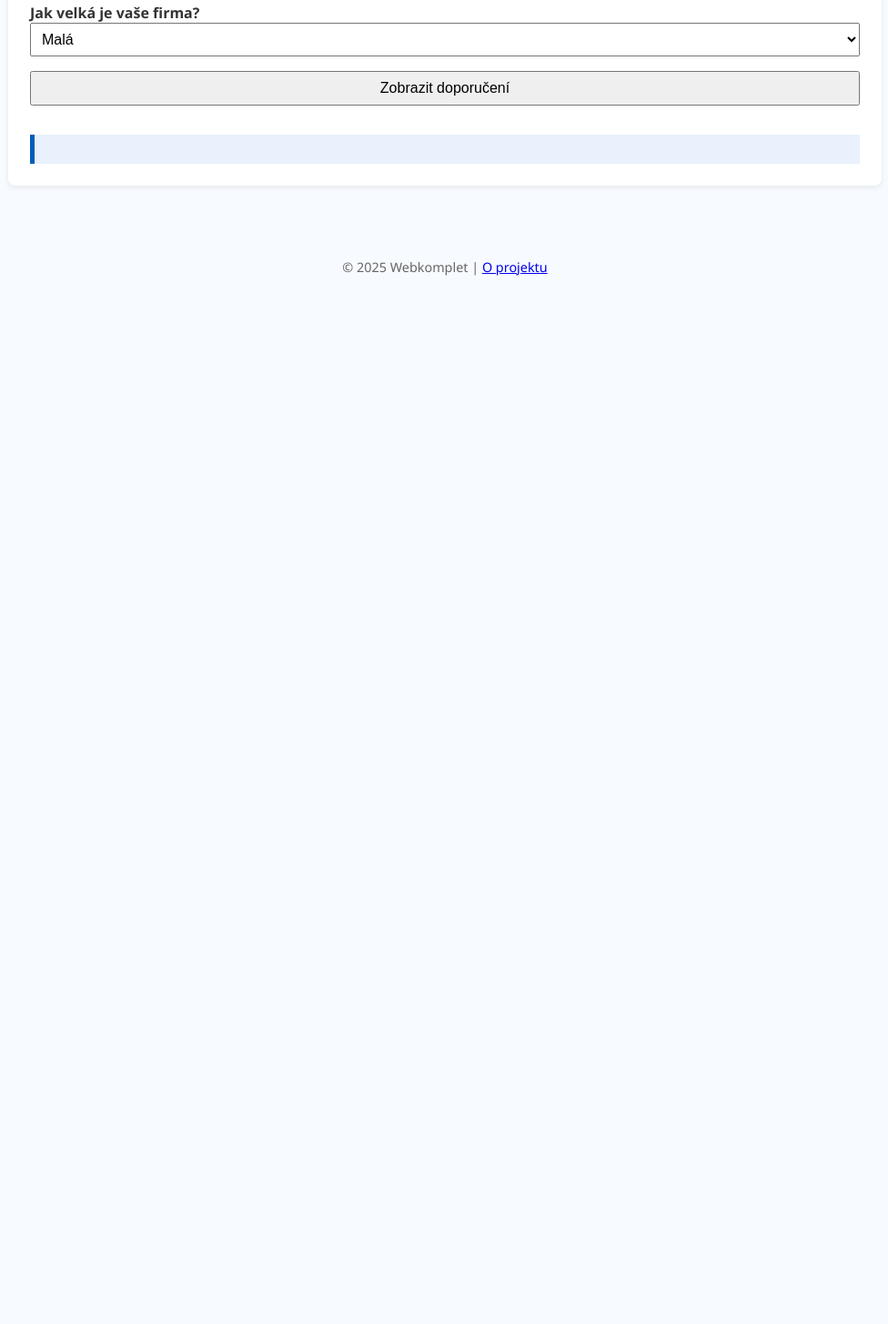
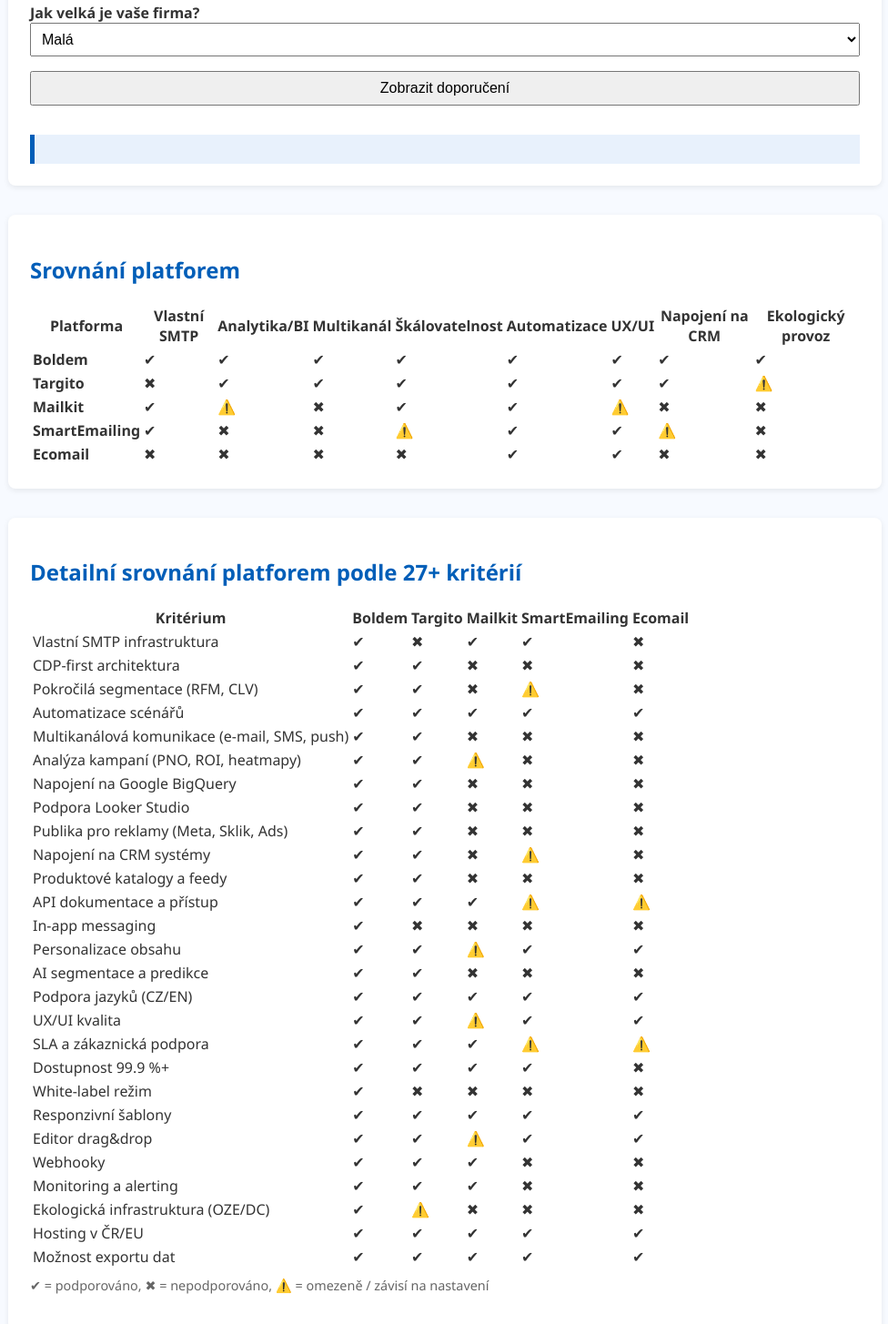
Before and after one commit to BretislaStrnad/email-platform-site, a plain HTML site: page index.html in a window 1280 px wide. Shown: the part 668-2123 px from the top of the page at 91% size, without its empty margins (151-1127 px from the left). Before the commit the page ends 987 px from the top, so only its background shows below. Drawn offline with Linux system fonts and the light colour scheme.

Commit message:
Add files via upload

```diff
--- a/index.html
+++ b/index.html
@@ -62,7 +62,81 @@
       <button onclick="recommend()">Zobrazit doporučení</button>
       <div class="result" id="result"></div>
     </section>
-  </main>
+
+    <section>
+      <h2>Srovnání platforem</h2>
+      <table>
+        <thead>
+          <tr>
+            <th>Platforma</th>
+            <th>Vlastní SMTP</th>
+            <th>Analytika/BI</th>
+            <th>Multikanál</th>
+            <th>Škálovatelnost</th>
+            <th>Automatizace</th>
+            <th>UX/UI</th>
+            <th>Napojení na CRM</th>
+            <th>Ekologický provoz</th>
+          </tr>
+        </thead>
+        <tbody>
+          <tr><td><strong>Boldem</strong></td><td>✔</td><td>✔</td><td>✔</td><td>✔</td><td>✔</td><td>✔</td><td>✔</td><td>✔</td></tr>
+          <tr><td><strong>Targito</strong></td><td>✖</td><td>✔</td><td>✔</td><td>✔</td><td>✔</td><td>✔</td><td>✔</td><td>⚠️</td></tr>
+          <tr><td><strong>Mailkit</strong></td><td>✔</td><td>⚠️</td><td>✖</td><td>✔</td><td>✔</td><td>⚠️</td><td>✖</td><td>✖</td></tr>
+          <tr><td><strong>SmartEmailing</strong></td><td>✔</td><td>✖</td><td>✖</td><td>⚠️</td><td>✔</td><td>✔</td><td>⚠️</td><td>✖</td></tr>
+          <tr><td><strong>Ecomail</strong></td><td>✖</td><td>✖</td><td>✖</td><td>✖</td><td>✔</td><td>✔</td><td>✖</td><td>✖</td></tr>
+        </tbody>
+      </table>
+    </section>
+
+
+    <section>
+      <h2>Detailní srovnání platforem podle 27+ kritérií</h2>
+      <table>
+        <thead>
+          <tr>
+            <th>Kritérium</th>
+            <th>Boldem</th>
+            <th>Targito</th>
+            <th>Mailkit</th>
+            <th>SmartEmailing</th>
+            <th>Ecomail</th>
+          </tr>
+        </thead>
+        <tbody>
+          <tr><td>Vlastní SMTP infrastruktura</td><td>✔</td><td>✖</td><td>✔</td><td>✔</td><td>✖</td></tr>
+          <tr><td>CDP-first architektura</td><td>✔</td><td>✔</td><td>✖</td><td>✖</td><td>✖</td></tr>
+          <tr><td>Pokročilá segmentace (RFM, CLV)</td><td>✔</td><td>✔</td><td>✖</td><td>⚠️</td><td>✖</td></tr>
+          <tr><td>Automatizace scénářů</td><td>✔</td><td>✔</td><td>✔</td><td>✔</td><td>✔</td></tr>
+          <tr><td>Multikanálová komunikace (e-mail, SMS, push)</td><td>✔</td><td>✔</td><td>✖</td><td>✖</td><td>✖</td></tr>
+          <tr><td>Analýza kampaní (PNO, ROI, heatmapy)</td><td>✔</td><td>✔</td><td>⚠️</td><td>✖</td><td>✖</td></tr>
+          <tr><td>Napojení na Google BigQuery</td><td>✔</td><td>✔</td><td>✖</td><td>✖</td><td>✖</td></tr>
+          <tr><td>Podpora Looker Studio</td><td>✔</td><td>✔</td><td>✖</td><td>✖</td><td>✖</td></tr>
+          <tr><td>Publika pro reklamy (Meta, Sklik, Ads)</td><td>✔</td><td>✔</td><td>✖</td><td>✖</td><td>✖</td></tr>
+          <tr><td>Napojení na CRM systémy</td><td>✔</td><td>✔</td><td>✖</td><td>⚠️</td><td>✖</td></tr>
+          <tr><td>Produktové katalogy a feedy</td><td>✔</td><td>✔</td><td>✖</td><td>✖</td><td>✖</td></tr>
+          <tr><td>API dokumentace a přístup</td><td>✔</td><td>✔</td><td>✔</td><td>⚠️</td><td>⚠️</td></tr>
+          <tr><td>In-app messaging</td><td>✔</td><td>✖</td><td>✖</td><td>✖</td><td>✖</td></tr>
+          <tr><td>Personalizace obsahu</td><td>✔</td><td>✔</td><td>⚠️</td><td>✔</td><td>✔</td></tr>
+          <tr><td>AI segmentace a predikce</td><td>✔</td><td>✔</td><td>✖</td><td>✖</td><td>✖</td></tr>
+          <tr><td>Podpora jazyků (CZ/EN)</td><td>✔</td><td>✔</td><td>✔</td><td>✔</td><td>✔</td></tr>
+          <tr><td>UX/UI kvalita</td><td>✔</td><td>✔</td><td>⚠️</td><td>✔</td><td>✔</td></tr>
+          <tr><td>SLA a zákaznická podpora</td><td>✔</td><td>✔</td><td>✔</td><td>⚠️</td><td>⚠️</td></tr>
+          <tr><td>Dostupnost 99.9 %+</td><td>✔</td><td>✔</td><td>✔</td><td>✔</td><td>✖</td></tr>
+          <tr><td>White-label režim</td><td>✔</td><td>✖</td><td>✖</td><td>✖</td><td>✖</td></tr>
+          <tr><td>Responzivní šablony</td><td>✔</td><td>✔</td><td>✔</td><td>✔</td><td>✔</td></tr>
+          <tr><td>Editor drag&drop</td><td>✔</td><td>✔</td><td>⚠️</td><td>✔</td><td>✔</td></tr>
+          <tr><td>Webhooky</td><td>✔</td><td>✔</td><td>✔</td><td>✖</td><td>✖</td></tr>
+          <tr><td>Monitoring a alerting</td><td>✔</td><td>✔</td><td>✔</td><td>✖</td><td>✖</td></tr>
+          <tr><td>Ekologická infrastruktura (OZE/DC)</td><td>✔</td><td>⚠️</td><td>✖</td><td>✖</td><td>✖</td></tr>
+          <tr><td>Hosting v ČR/EU</td><td>✔</td><td>✔</td><td>✔</td><td>✔</td><td>✔</td></tr>
+          <tr><td>Možnost exportu dat</td><td>✔</td><td>✔</td><td>✔</td><td>✔</td><td>✔</td></tr>
+        </tbody>
+      </table>
+      <p><small>✔ = podporováno, ✖ = nepodporováno, ⚠️ = omezeně / závisí na nastavení</small></p>
+    </section>
+
+</main>
   <footer>
     &copy; 2025 Webkomplet | <a href="about.html">O projektu</a>
   </footer>
```
